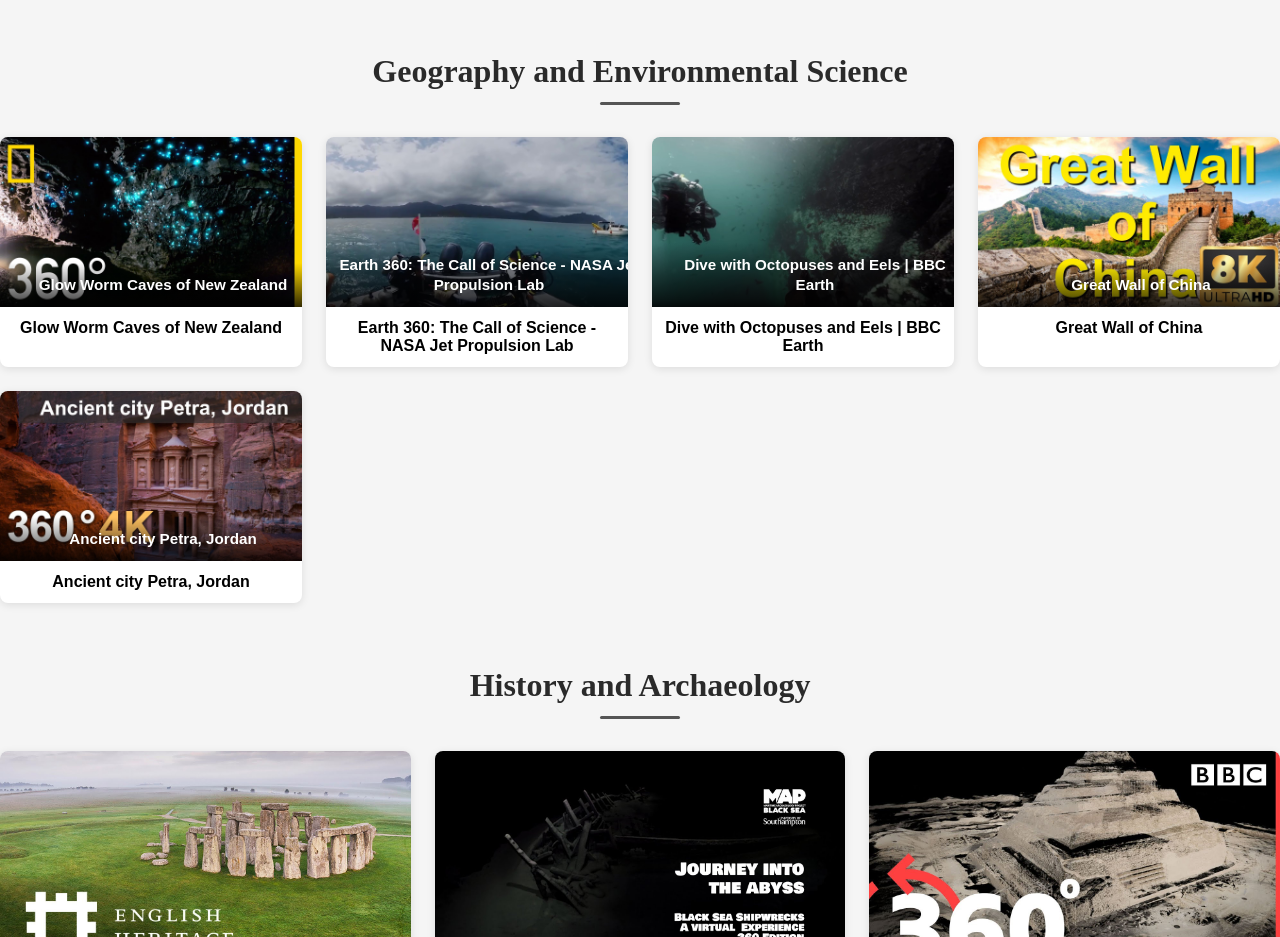
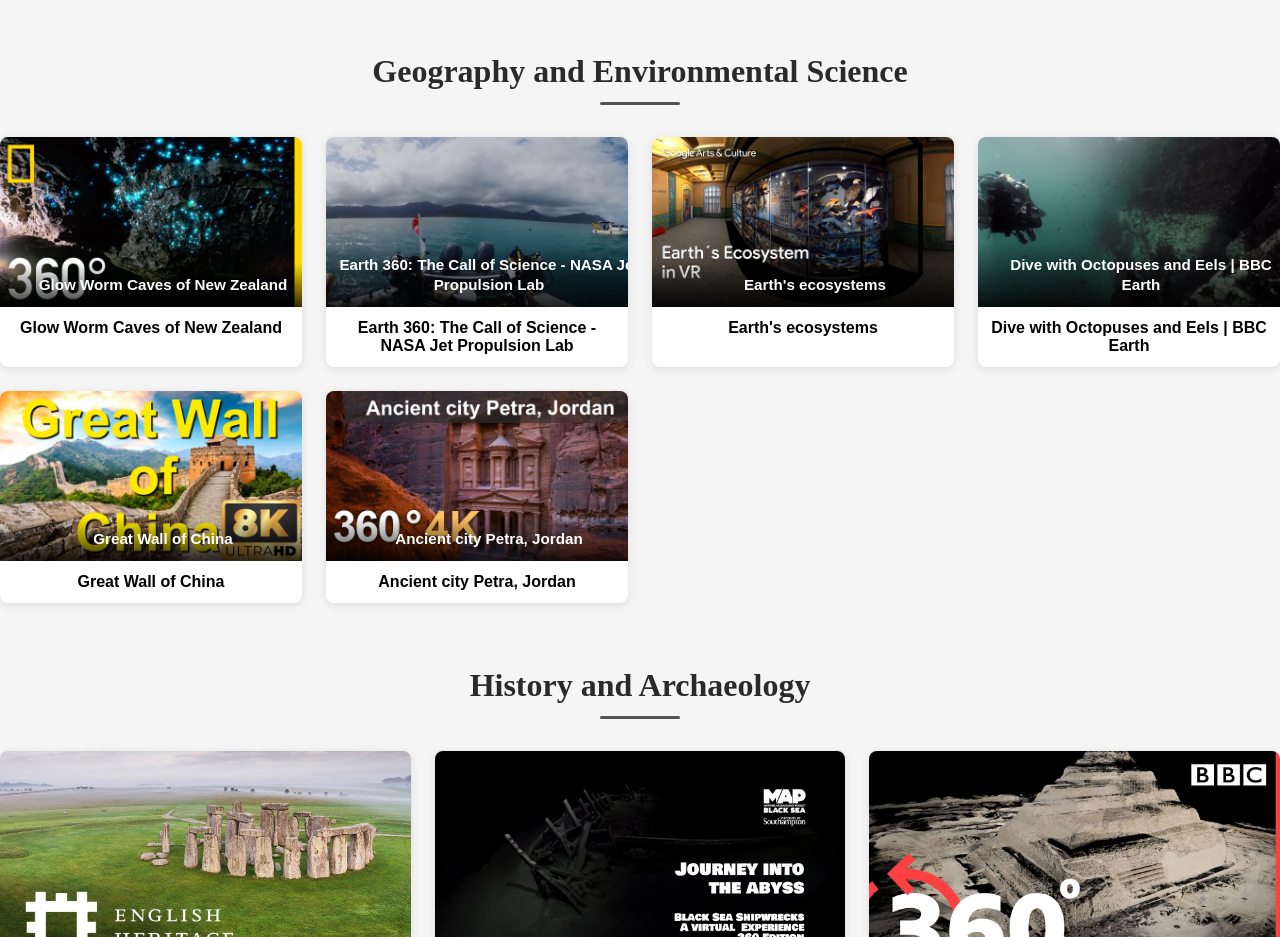
Before and after one commit to CCN-Library/ccn_vr_library, a plain HTML site: page index.html in a window 1280 px wide. Shown: the part 2160-3097 px from the top of the page. Drawn offline with Linux system fonts and the light colour scheme.

Commit message:
Add video item for Earth's ecosystems

```diff
--- a/index.html
+++ b/index.html
@@ -401,6 +401,14 @@ h2::after {
         <span class="video-title">Earth 360: The Call of Science - NASA Jet Propulsion Lab</span>
       </a>
       <div class="caption">Earth 360: The Call of Science - NASA Jet Propulsion Lab</div>
+    </div>
+
+    <div class="video-item">
+      <a href="videos/ecosystems.html">
+        <img src="thumbnails/ecosystems.jpg" alt="Earth's ecosystems">
+        <span class="video-title">Earth's ecosystems</span>
+      </a>
+      <div class="caption">Earth's ecosystems</div>
     </div>
 
     <div class="video-item">
```
